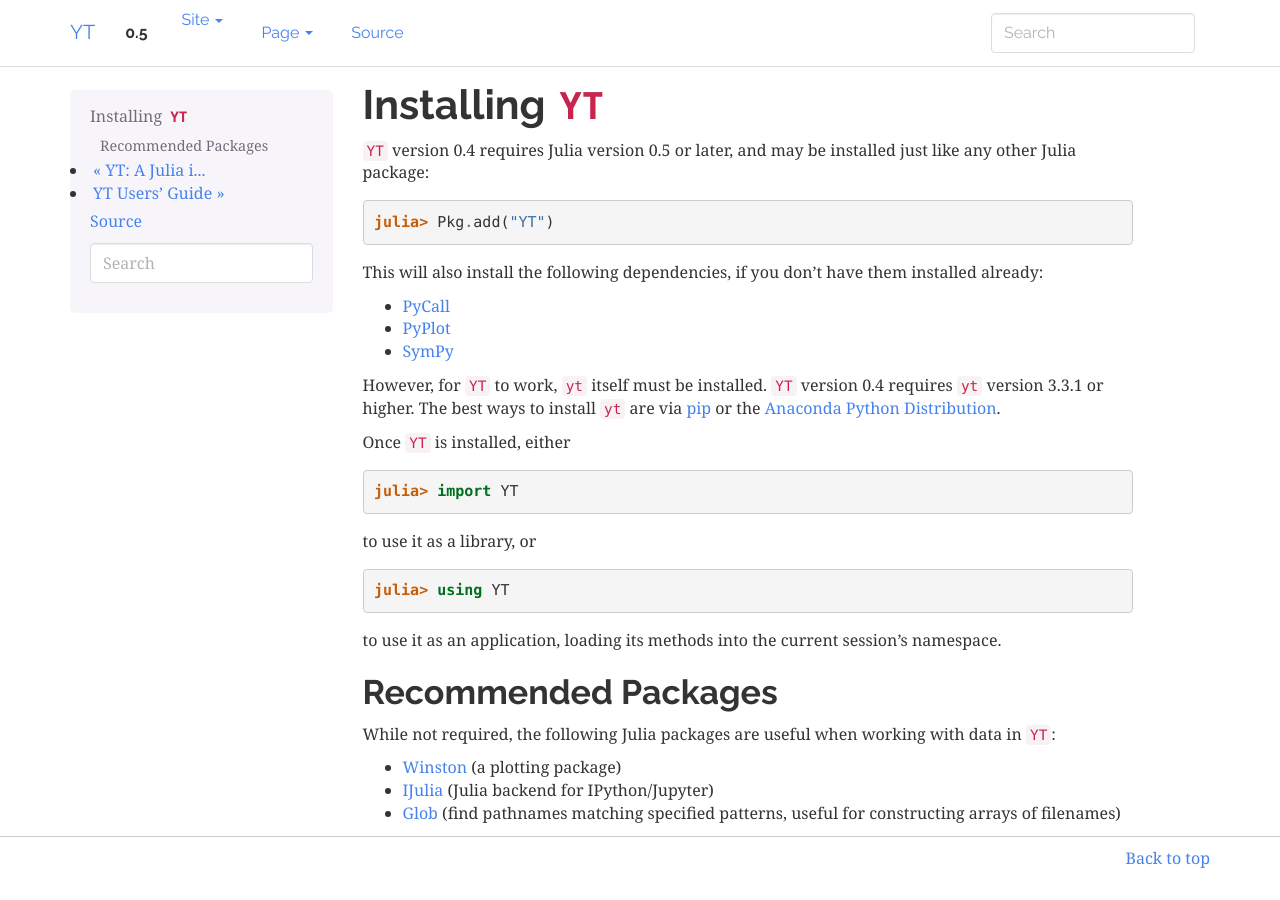
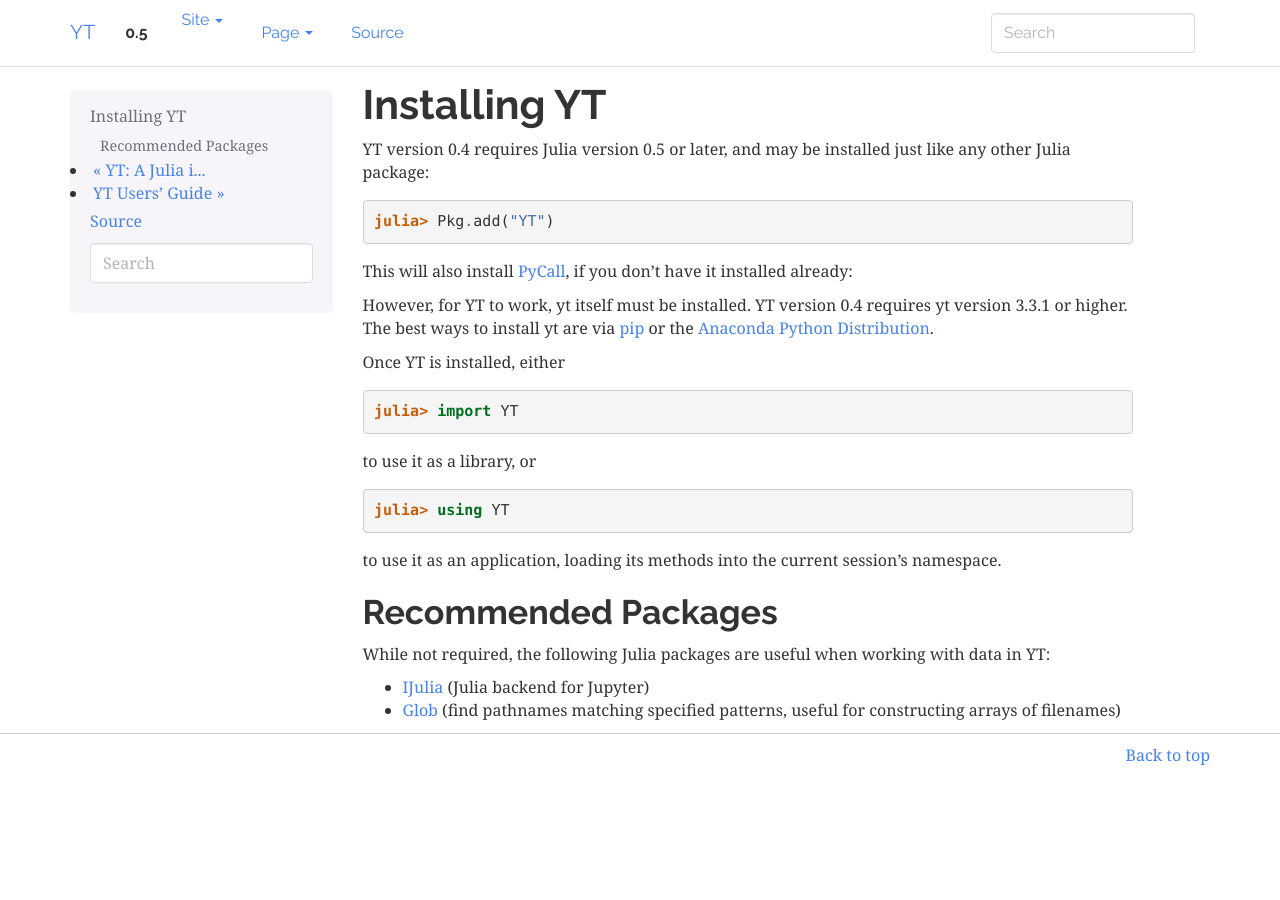
Before and after one commit to jzuhone/YT.jl, a Sphinx documentation site: the page built from doc/source/installing_yt.rst, in a window 1280 px wide. Built offline with Sphinx 7.4.7, drawn with Linux system fonts in a browser that asks for light colours.

```diff
--- a/doc/source/installing_yt.rst
+++ b/doc/source/installing_yt.rst
@@ -1,23 +1,22 @@
-Installing ``YT``
-=================
+Installing YT
+=============
 
-``YT`` version 0.4 requires Julia version 0.5 or later, and may be installed just like any other Julia package:
+YT version 0.4 requires Julia version 0.5 or later, and may be installed
+just like any other Julia package:
 
 .. code-block:: jlcon
 
     julia> Pkg.add("YT")
 
-This will also install the following dependencies, if you don't have them installed already:
+This will also install `PyCall <http://github.com/stevengj/PyCall.jl>`_,
+if you don't have it installed already:
 
-* `PyCall <http://github.com/stevengj/PyCall.jl>`_
-* `PyPlot <http://github.com/stevengj/PyPlot.jl>`_
-* `SymPy <http://github.com/jverzani/SymPy.jl>`_
+However, for YT to work, yt itself must be installed. YT version 0.4
+requires yt version 3.3.1 or higher. The best ways to install yt are via
+`pip <https://pip.pypa.io/>`_ or the
+`Anaconda Python Distribution <https://store.continuum.io/cshop/anaconda/>`_.
 
-However, for ``YT`` to work, ``yt`` itself must be installed. ``YT`` version 0.4
-requires ``yt`` version 3.3.1 or higher. The best ways to install ``yt`` are via
-`pip <https://pip.pypa.io/>`_ or the `Anaconda Python Distribution <https://store.continuum.io/cshop/anaconda/>`_.
-
-Once ``YT`` is installed, either
+Once YT is installed, either
 
 .. code-block:: jlcon
 
@@ -29,13 +28,16 @@ to use it as a library, or
 
     julia> using YT
 
-to use it as an application, loading its methods into the current session's namespace.
+to use it as an application, loading its methods into the current session's
+namespace.
 
 Recommended Packages
 --------------------
 
-While not required, the following Julia packages are useful when working with data in ``YT``:
+While not required, the following Julia packages are useful when working
+with data in YT:
 
-* `Winston <https://github.com/nolta/Winston.jl>`_ (a plotting package)
-* `IJulia <https://github.com/JuliaLang/IJulia.jl>`_ (Julia backend for IPython/Jupyter)
-* `Glob <https://github.com/vtjnash/Glob.jl>`_ (find pathnames matching specified patterns, useful for constructing arrays of filenames)
+* `IJulia <https://github.com/JuliaLang/IJulia.jl>`_ (Julia backend for
+  Jupyter)
+* `Glob <https://github.com/vtjnash/Glob.jl>`_ (find pathnames matching
+  specified patterns, useful for constructing arrays of filenames)
--- a/doc/source/users_guide/index.rst
+++ b/doc/source/users_guide/index.rst
@@ -1,5 +1,5 @@
-``YT`` Users' Guide
-===================
+YT Users' Guide
+===============
 
 .. toctree::
    :maxdepth: 1
```
Also changed, not shown: doc/source/index.rst (+36 -33 lines).
